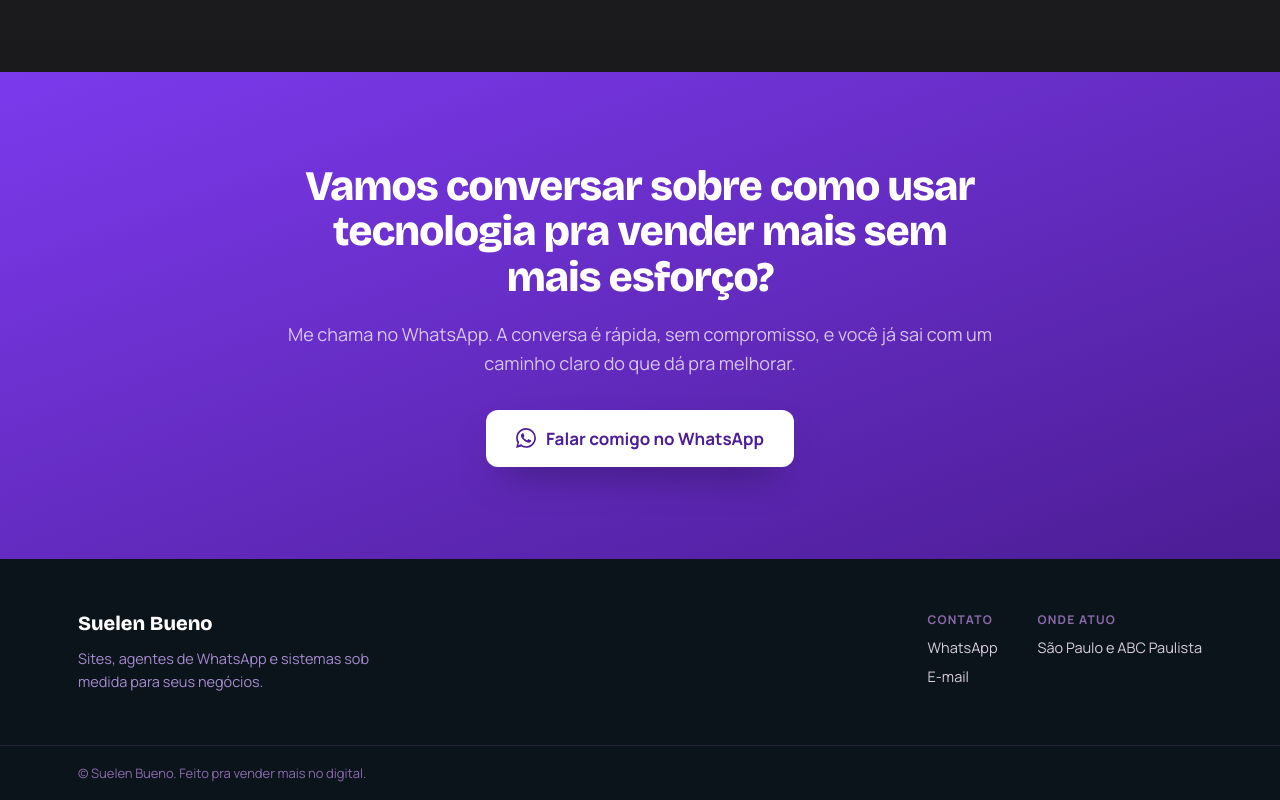
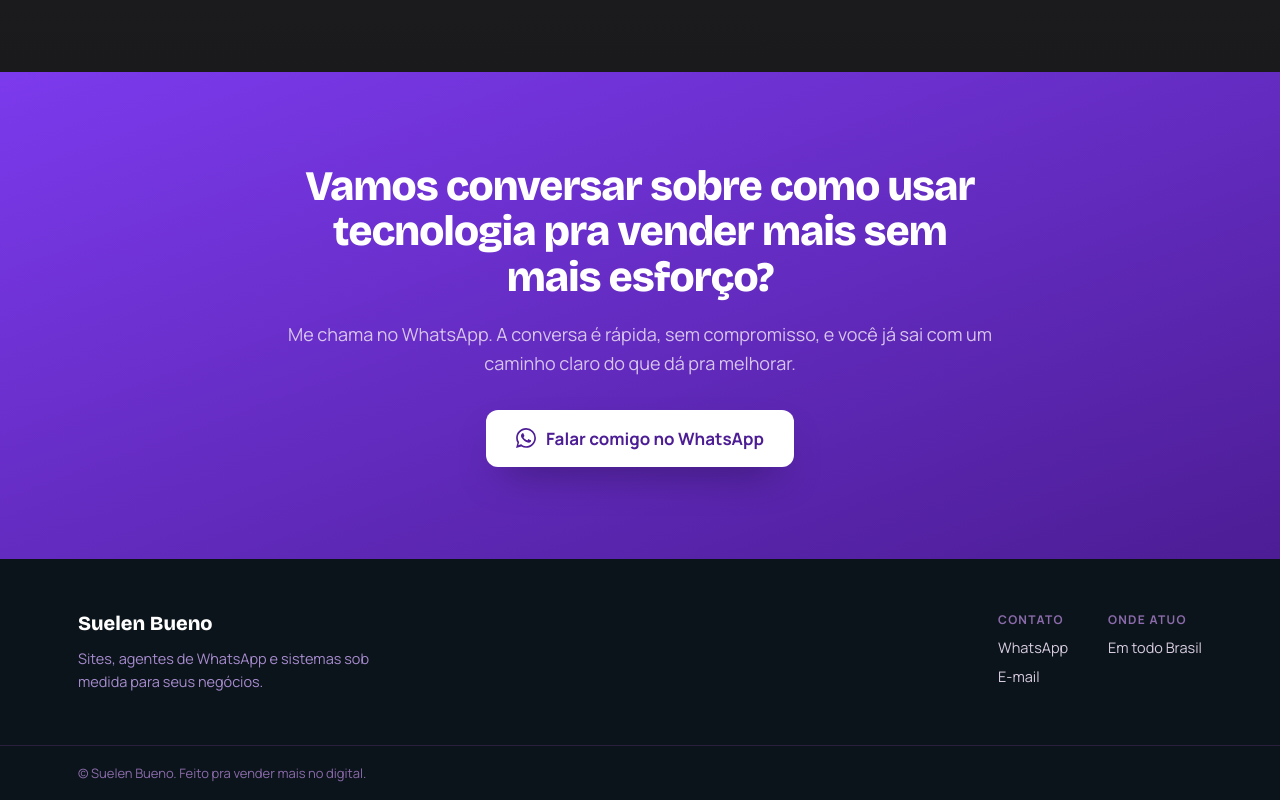
Before and after one commit to Suelenfb/suelenfbportifolio, a plain HTML site: page index.html in a window 1280 px wide. Shown: the part 3181-3981 px from the top of the page. Drawn offline with nearby package versions, Linux system fonts and the light colour scheme.

Commit message:
atualização de texto

```diff
--- a/index.html
+++ b/index.html
@@ -272,7 +272,7 @@
         </div>
         <div style="display: flex; flex-direction: column; gap: 10px;">
           <span style="font-size: 12px; font-weight: 700; letter-spacing: .1em; text-transform: uppercase; color: #8b6bab;">Onde atuo</span>
-          <span style="color: #d8cde0; font-size: 14.5px;">São Paulo e ABC Paulista</span>
+          <span style="color: #d8cde0; font-size: 14.5px;">Em todo Brasil</span>
         </div>
       </div>
     </div>
```
